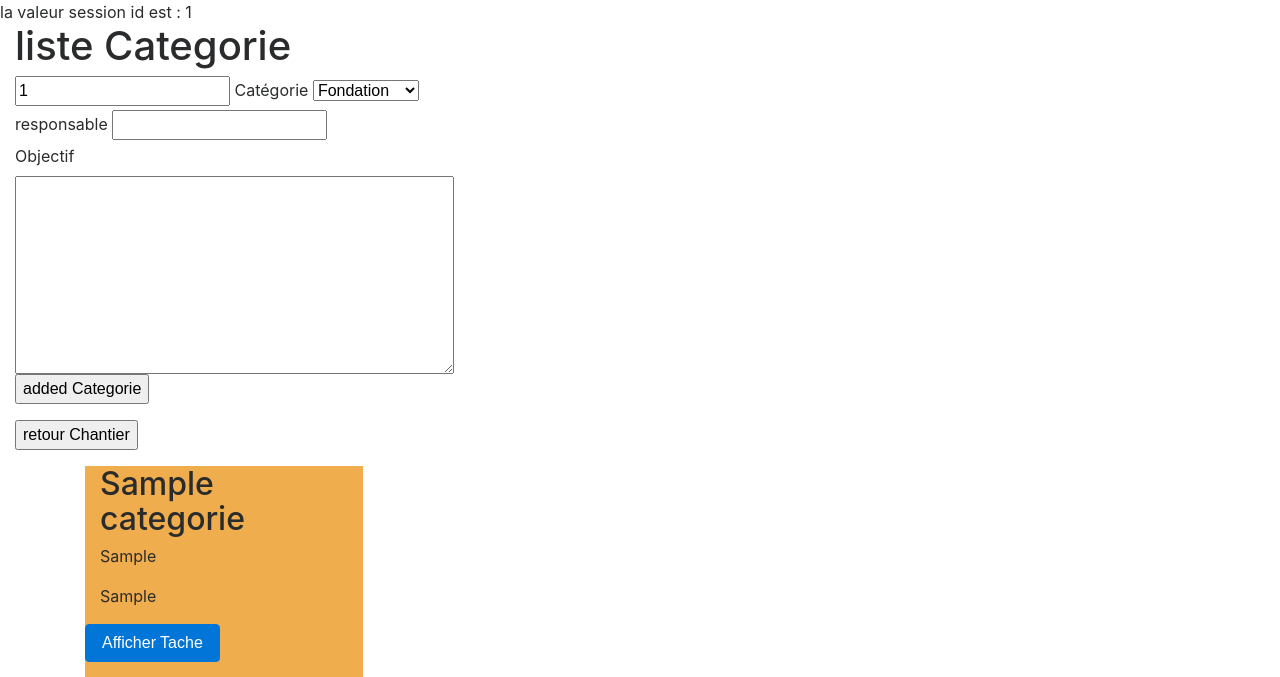
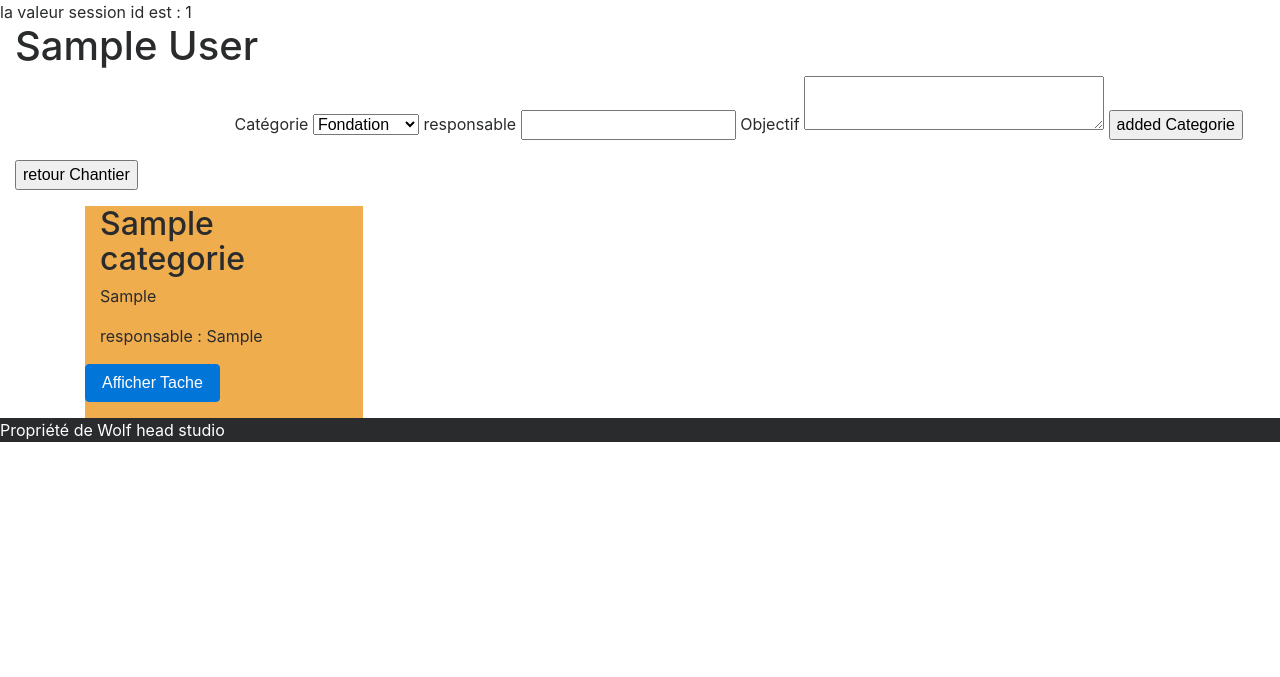
Before and after one commit to geasseur/Logiciel_chantier, a PHP site: page /control/controlcategorie.php in a window 1280 px wide. Shown: the top 677 px of the page. Run offline with PHP 8.4, Linux system fonts and the light colour scheme; the visitor is signed in with stand-in values (Sample User, id 1); tables that the repository leaves empty or names only in its code hold one stand-in row (values such as "Sample post").

Commit message:
categorie update with titre

```diff
--- a/control/controlcategorie.php
+++ b/control/controlcategorie.php
@@ -1,7 +1,8 @@
 <?php
 include('../model/modelcategorie.php');
-if (!empty($_POST['id'])) {
+if (!empty($_POST['id']) and !empty($_POST['nom'])){
     $_SESSION['id_Chantier'] = $_POST['id'];
+    $_SESSION['nomChantier'] = $_POST['nom'];
 }
   echo 'la valeur session id est : '.$_SESSION['id_Chantier'];
   $categories = displayCategorie($_SESSION['id_Chantier']);
--- a/model/modelcategorie.php
+++ b/model/modelcategorie.php
@@ -23,6 +23,6 @@ catch (Exception $e){
       'responsable'=>$responsable,
       'objectif'=>$objectif
     ));
-    header('Location:../index.php');
+    header('../index.php');
   }
   ?>
--- a/vue/vuecategorie.php
+++ b/vue/vuecategorie.php
@@ -16,9 +16,9 @@
         <script src="../js/vendor/modernizr-2.8.3.min.js"></script>
     </head>
     <header class='container-fluid'>
-      <h1>liste Categorie</h1>
-      <form id="nouveauChantier" action="../control/controlcategorie.php" method="post">
-        <input type="text" name="id_Chantier" value="<?php echo $_SESSION['id_Chantier']?>">
+      <h1><?php echo $_SESSION['nomChantier']; ?></h1>
+      <form id="nouveauChantier" class='' action="../control/controlcategorie.php" method="post">
+        <input class='invisible' type="text" name="id_Chantier" value="<?php echo $_SESSION['id_Chantier']?>">
 
         <label for="">Catégorie</label>
         <select name="nom">
@@ -28,14 +28,14 @@
           <option value="Eau">Eau</option>
           <option value="Fenetre">Fenetre</option>
           <option value="Toiture">Toiture</option>
-        </select><br>
+        </select>
 
         <label for="">responsable</label>
-        <input type="text" name="responsable" value=""><br>
+        <input type="text" name="responsable" value="">
 
-        <label for="">Objectif</label><br>
-        <textarea name="objectif" rows="8" cols="45">
-        </textarea><br>
+        <label for="">Objectif</label>
+        <textarea name="objectif" rows="2" cols="30">
+        </textarea>
         <input type="submit" value="added Categorie">
       </form>
       <form class="" action="../index.php" method="post">
@@ -50,7 +50,7 @@
           <section class='col-xs-12 col-md-5 col-lg-3 bg-warning d-inline-block'>
             <h2><?php echo $donnees['nom']; ?></h2>
             <p><?php echo $donnees['objectif']; ?></p>
-            <p><?php echo $donnees['responsable']; ?></p>
+            <p>responsable : <?php echo $donnees['responsable']; ?></p>
             <section class='row'>
               <form action="../control/controltache.php" method="post">
                 <input style='display:none;' type='text' name="id" value="<?php echo $donnees['id'] ?>">
--- a/vue/vueindex.php
+++ b/vue/vueindex.php
@@ -57,6 +57,7 @@
             <section class='row'>
               <form class='col-5' action="control/controlcategorie.php" method="post">
                 <input style='display:none;' type="text" name='id' value="<?php echo $donnees['id'] ?>">
+                <input style='display:none;' type="text" name='nom' value="<?php echo $donnees['nom'] ?>">
                 <input class='btn btn-primary' type="submit" value="Categorie">
               </form>
               <form class="col-6" action="index.php" method="post">
```
